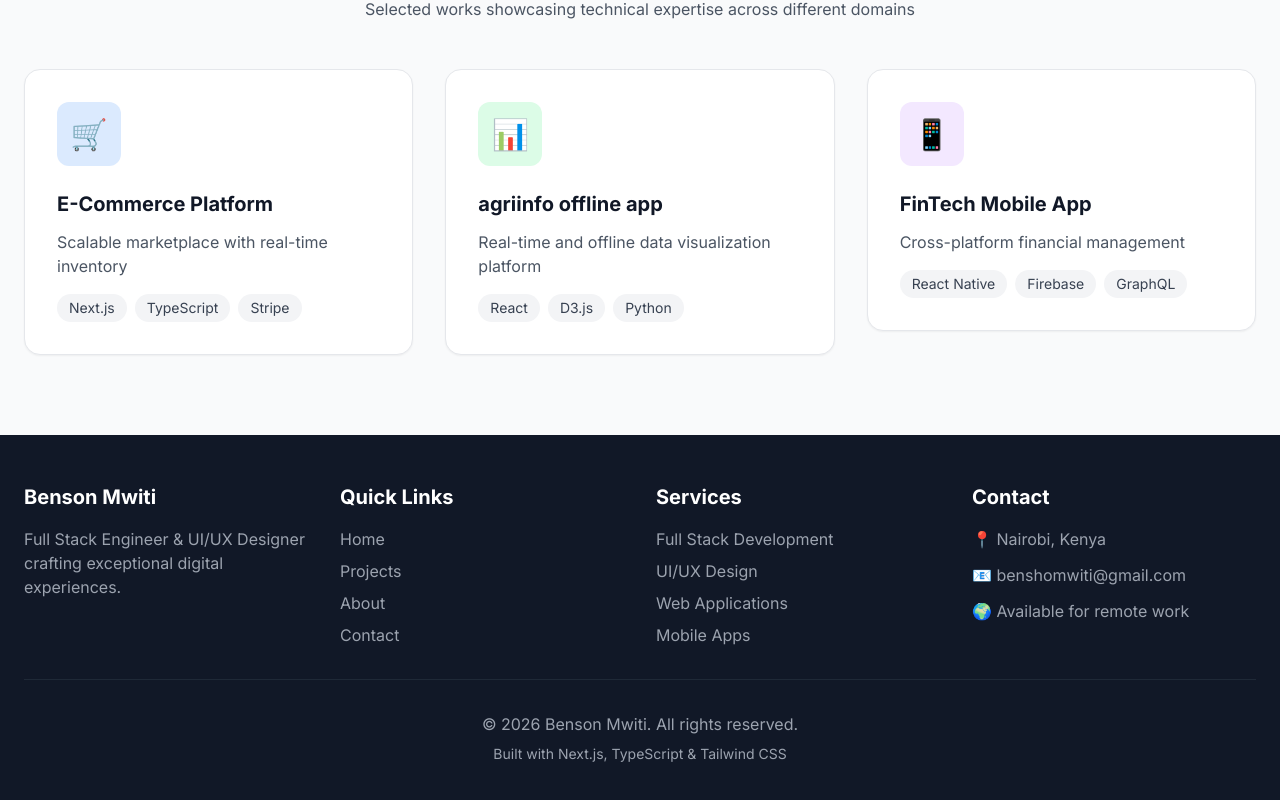
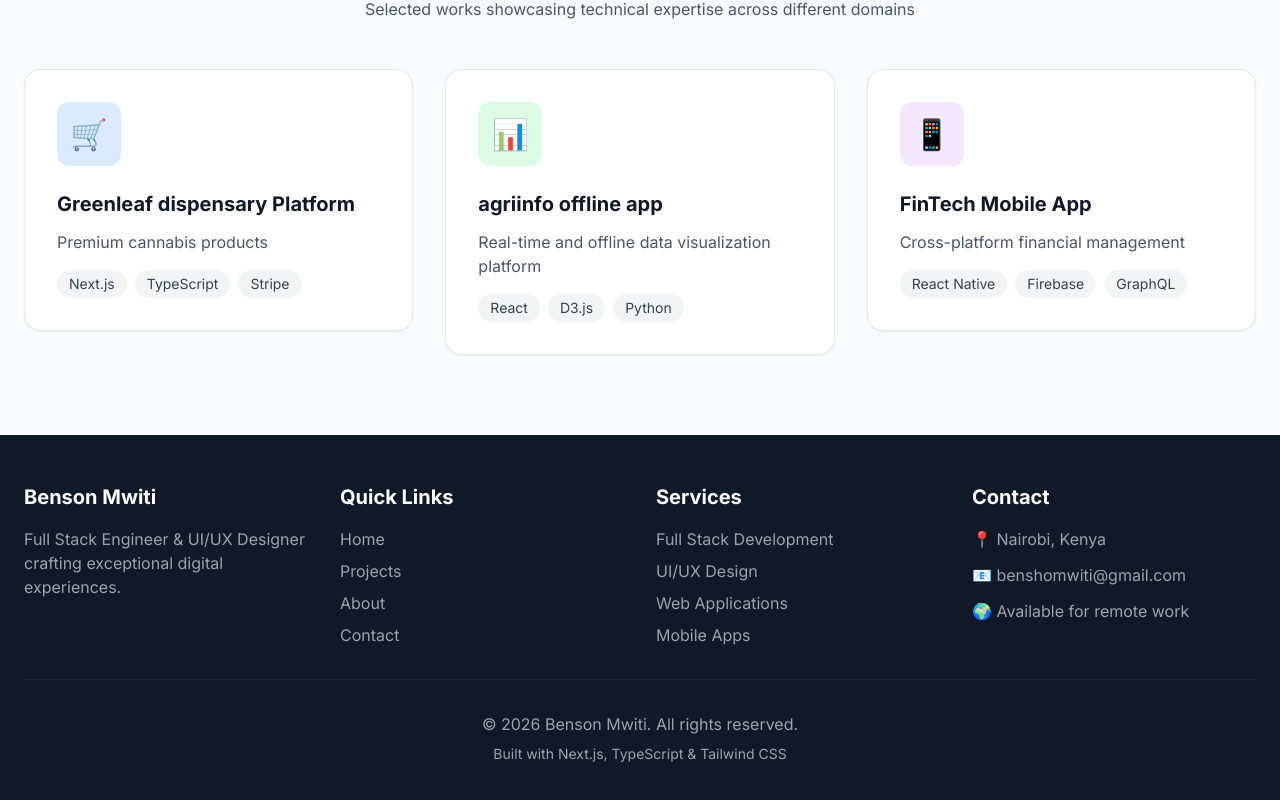
Before and after one commit to Mamoshi572/benson-portfolio, a Next.js app: page / in a window 1280 px wide. Shown: the part 932-1732 px from the top of the page. Built offline with nearby package versions, Linux system fonts and the light colour scheme.

Commit message:
add changes to the portfolio

```diff
--- a/app/page.tsx
+++ b/app/page.tsx
@@ -144,8 +144,8 @@ export default function Home() {
             {[
               {
                 emoji: "🛒",
-                title: "E-Commerce Platform",
-                description: "Scalable marketplace with real-time inventory",
+                title: "Greenleaf dispensary Platform",
+                description: "Premium cannabis products",
                 tech: ["Next.js", "TypeScript", "Stripe"],
                 color: "blue",
               },
--- a/app/projects/page.tsx
+++ b/app/projects/page.tsx
@@ -1,13 +1,13 @@
 export default function ProjectsPage() {
   const projects = [
     {
-      title: "Enterprise E-Commerce Platform",
+      title: "GreanLeaf Dispensary",
       description:
-        "Scalable online marketplace serving 10k+ daily users with real-time inventory, payment processing, and AI-powered recommendations.",
+        "Premium cannabis products",
       category: "Full Stack",
       tech: ["Next.js", "TypeScript", "Node.js", "MongoDB", "Stripe", "AWS"],
       status: "Live",
-      link: "#",
+      link: "https://cannabis-dispensar.vercel.app",
     },
     {
       title: "AgriInfo offline app",
```
